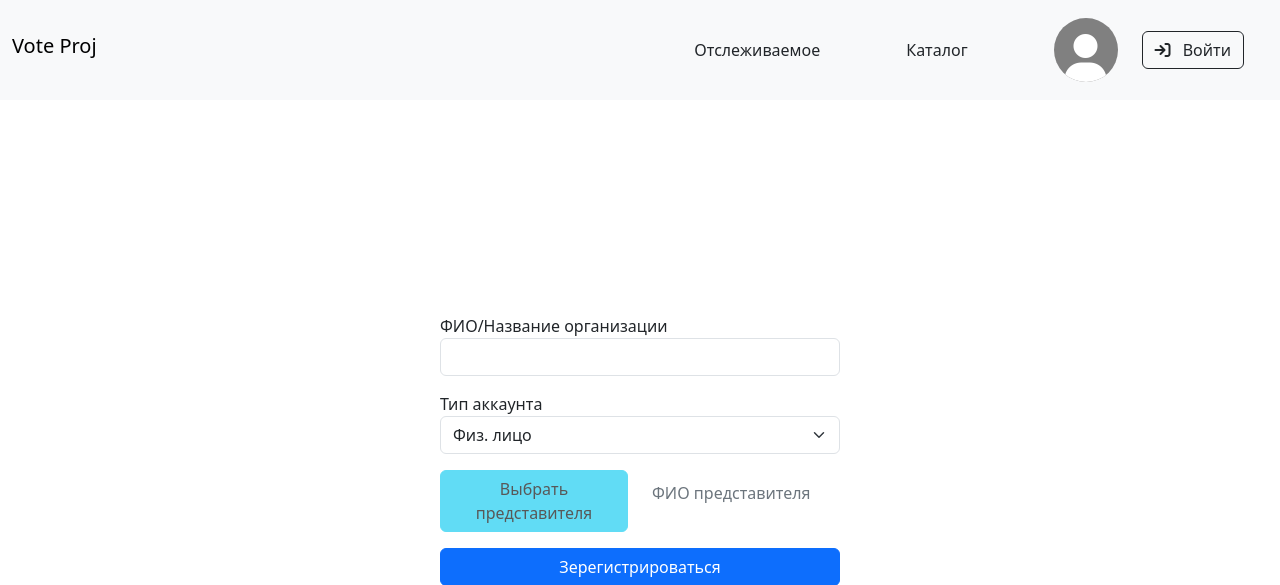
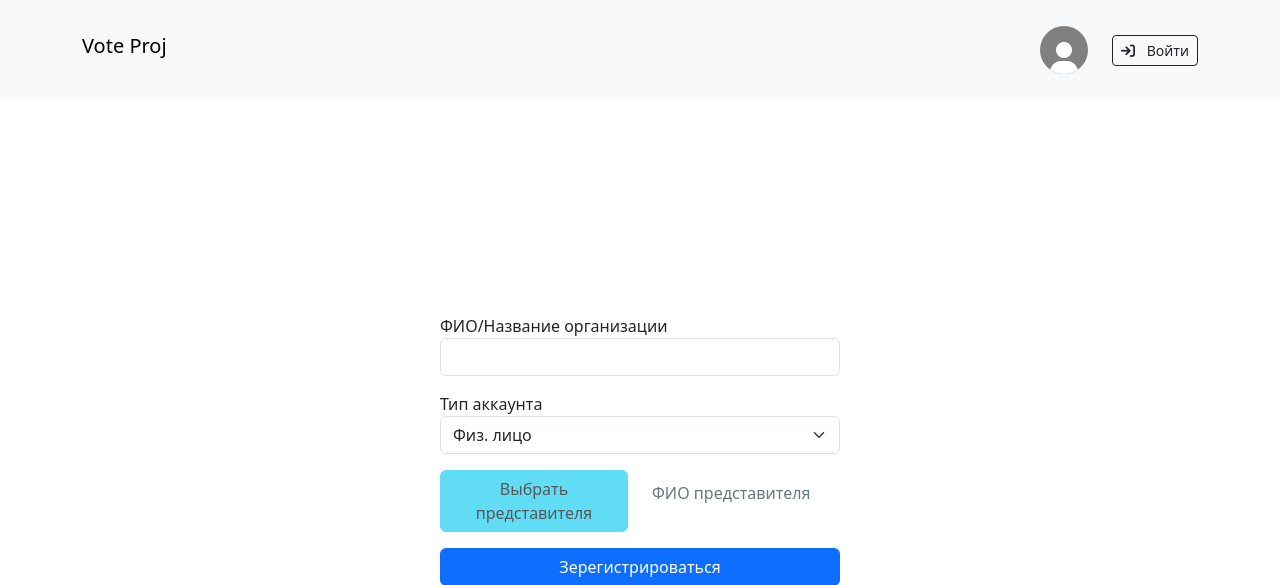
Before and after one commit to Rudnev-Konstantin/VoteProj, a Flask app: page /registration in a window 1280 px wide. Shown: the top 585 px of the page. Run offline with Flask 3, Linux system fonts and the light colour scheme; some libraries are stand-ins or nearby versions.

Commit message:
Написал скелет navbar-а для мобильных устройств

```diff
--- a/app/static/css/style.css
+++ b/app/static/css/style.css
@@ -17,10 +17,7 @@ main {
     width: 400px;
 }
 
-.desktop-navbar > .col:has(.user-nav) {
-    display: flex;
-    justify-content: end;
-    align-items: center;
+.desktop-navbar > div:has(>.user-nav) {
     column-gap: 86px;
 }
 
@@ -36,18 +33,35 @@ main {
 }
 
 .user-icon {
-    width: 64px;
-    height: 64px;
-    border-radius: 32px;
     overflow: hidden;
     display: flex;
     justify-content: center;
 }
 
+.desktop-navbar .user-icon {
+    width: 64px;
+    height: 64px;
+    border-radius: 32px;
+}
+
+.mobile-navbar .user-icon {
+    width: 48px;
+    height: 48px;
+    border-radius: 24px;
+}
+
 .user-icon:has(>.fa-user) {
     background-color: gray;
     color: white;
+}
+
+.desktop-navbar .user-icon:has(>.fa-user) {
     font-size: 48px;
+    padding-top: 16px;
+}
+
+.mobile-navbar .user-icon:has(>.fa-user) {
+    font-size: 32px;
     padding-top: 16px;
 }
 
@@ -55,12 +69,12 @@ main {
     align-items: center;
 }
 
-.user-icon > img {
+.desktop-navbar .user-icon > img {
     width: 64px;
     height: 64px;
 }
 
-button:has(>.user-icon) {
+button.user-nav {
     background: none;
     border: none;
 }
--- a/app/static/struct_plug.txt
+++ /dev/null
@@ -1,2 +0,0 @@
-Это файл для создания первоначальной структуры
-(Чтоб git не игнорировал пустые директории)
--- a/app/templates/base.html
+++ b/app/templates/base.html
@@ -11,18 +11,21 @@
 </head>
 <body>
     <nav class="navbar bg-body-tertiary">
-        <div class="container-fluid">
-            <div class="row w-100 desktop-navbar">
-                <div class="col d-flex align-items-center">
+        <div class="container">
+            <div class="row g-0 w-100 mobile-navbar">
+                <div class="col-3 col-sm-6 d-flex align-items-center">
                     <span class="navbar-brand h1">Vote Proj</span>
                 </div>
-                <div class="col">
+                <div class="col-8 col-sm-6 d-flex justify-content-end align-items-center pe-4 pe-sm-0">
+                    <!-- Desktop
+                    .desktop-navbar
                     <div>
                         <a class="nav-link" href="#">Отслеживаемое</a>
                     </div>
                     <div>
                         <a class="nav-link" href="#">Каталог</a>
                     </div>
+
                     {% if nav['authorized'] %}
                         <div class="dropdown">
                             <button class="user-nav" type="button" data-bs-toggle="dropdown" aria-expanded="false">
@@ -34,7 +37,7 @@
                                     {%endif%}
                                 </div>
                                 <div class="user-name">
-                                    {{ ' '.join((nav['name'][0], nav['name'][1][0] + '.', nav['name'][2][0] + '.')) }}
+                                    {{ nav['name'][0]}} {{nav['name'][1][0]}}. {{nav['name'][2][0]}}.
                                 </div>
                             </button>
                             <ul class="dropdown-menu">
@@ -59,6 +62,21 @@
                             </div>
                         </div>
                     {% endif %}
+                    -->
+                    <div class="user-nav">
+                        {% if not nav['authorized'] %}
+                            <div class="user-icon">
+                                <i class="fa-solid fa-user"></i>
+                            </div>
+                            <div class="user-name">
+                                <a href="/login">
+                                    <button class="btn btn-outline-dark btn-sm">
+                                        <i class="me-2 fa-solid fa-arrow-right-to-bracket"></i> Войти
+                                    </button>
+                                </a>
+                            </div>
+                        {% endif %}
+                    </div>
                 </div>
             </div>
         </div>
--- a/app/templates/struct_plug.txt
+++ /dev/null
@@ -1,2 +0,0 @@
-Это файл для создания первоначальной структуры
-(Чтоб git не игнорировал пустые директории)
--- a/docs/struct_plug.txt
+++ /dev/null
@@ -1,2 +0,0 @@
-Это файл для создания первоначальной структуры
-(Чтоб git не игнорировал пустые директории)
```
Also changed, not shown: .gitea/workflows/deploy.yaml (added), 1 other file.
